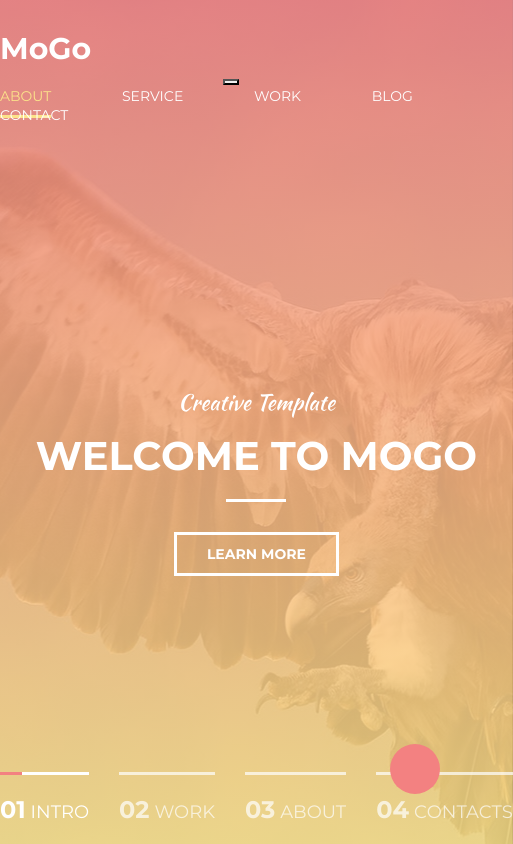
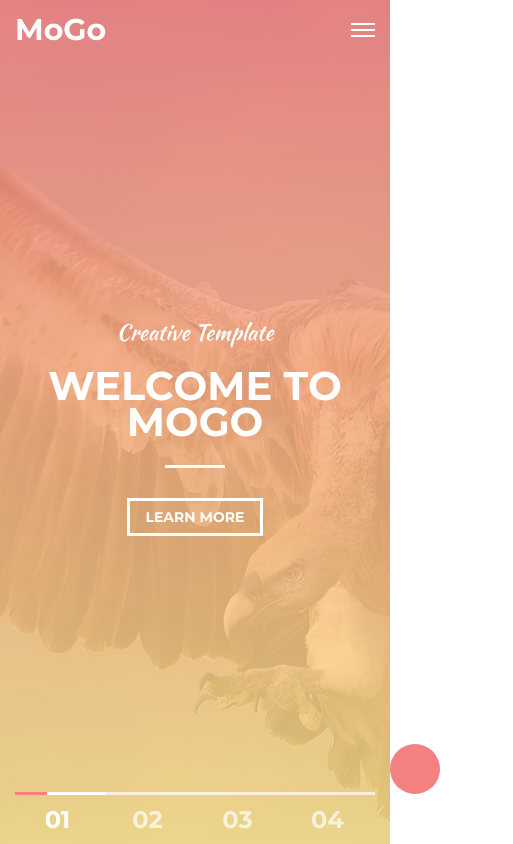
Before and after one commit to Nailheart/Mogo, a website: page src/index.html in a window 390 px wide. Shown: the whole page, 513 px wide, since content can reach past the window. Drawn offline with nearby package versions, Linux system fonts and the light colour scheme; files that its build step writes are made by us from their sources.

Commit message:
Адаптив header

```diff
--- a/src/index.html
+++ b/src/index.html
@@ -73,29 +73,30 @@
             <li class="nav__item">
               <a class="nav__link" href="#">Contact</a>
             </li>
-          </ul>
 
-          <div class="cart nav__cart">
-            <button class="cart__button" type="button" aria-label="Cart">
-              <svg class="cart__button-icon" width="18" height="15">
+            <li class="nav__item nav__item--cart">
+              <a class="nav__link" href="#" aria-label="Cart">
+                <svg class="nav__link-icon" width="18" height="15">
                   <use href="img/sprite.svg#cart"></use>
                 </svg>
-            </button>
-          </div>
+              </a>
+            </li>
 
-          <div class="search nav__search">
-            <button class="search__button" type="button" aria-label="Search">
-              <svg class="search__button-icon" width="18" height="18">
+            <li class="nav__item">
+              <a class="nav__link" href="#" aria-label="Search">
+                <svg class="nav__link-icon" width="18" height="18">
                   <use href="img/sprite.svg#search"></use>
                 </svg>
-            </button>
-          </div>
+              </a>
+            </li>
+          </ul>
         </nav>
       </div>
 
       <h1 class="visually-hidden">Mogo - Creative Template</h1>
 
       <div class="intro">
+        <div class="intro__wrap">
           <div class="intro__slide intro__slide--active">
             <span class="intro__subtitle">Creative Template</span>
             <h2 class="intro__title">Welcome to MoGo</h2>
@@ -120,8 +121,10 @@
             <a class="button" href="#footer">learn more</a>
           </div>
         </div>
+      </div>
 
       <div class="intro__control">
+        <div class="intro__control-wrap">
           <button class="intro__control-button intro__control-button--active" type="button">
             <span class="intro__control-number">01</span>Intro
           </button>
@@ -134,6 +137,7 @@
           <button class="intro__control-button" type="button">
             <span class="intro__control-number">04</span>Contacts
           </button>
+        </div>
       </div>
 
     </div>
--- a/src/sass/blocks/buttons.scss
+++ b/src/sass/blocks/buttons.scss
@@ -4,19 +4,23 @@
 	font-size: 14px;
 	font-weight: 700;
 	text-transform: uppercase;
-
-	padding: 10px 30px;
+	padding: 7px 15px;
 	background: none;
 	border: 3px solid var(--color-white);
 	transition: .2s;
 
 	&:hover,
 	&:focus {
-		color: var(--color-red);
-		border-color: var(--color-red);
+    color: var(--color-black);
+    background-color: var(--color-white);
+    border-color: var(--color-red);
 	}
 
 	&:active {
 		opacity: .8;
 	}
+
+  @media (min-width: $tablet-width) {
+    padding: 10px 30px;
+  }
 }
--- a/src/sass/blocks/cart.scss
+++ /dev/null
@@ -1,4 +0,0 @@
-.cart__button {
-  @include resetButton;
-  @include hoverHeaderNav;
-}
--- a/src/sass/blocks/header.scss
+++ b/src/sass/blocks/header.scss
@@ -13,23 +13,27 @@
 
   display: grid;
   align-content: space-between;
-  min-height: 100vh;
-  padding-top: 30px;
+  height: 100vh;
+  min-height: 360px;
   box-sizing: border-box;
+
+  @media (min-width: $desktop-width) {
+    min-height: 760px;
+    padding-top: 24px;
+    padding-left: 0;
+    padding-right: 0;
+  }
 }
 
 .header__top {
-  @include flex;
+  display: flex;
+  justify-content: space-between;
+  align-items: center;
+  flex-wrap: wrap;
+  padding-top: 15px;
+  padding-bottom: 15px;
+
+  @media (min-width: $tablet-width) {
+    align-items: baseline;
+  }
 }
-
-.header__top-wrap {
-  display: flex;
-}
-
-.header__nav {
-  margin-right: 50px;
-}
-
-.header__cart {
-  margin-right: 40px;
-}
--- a/src/sass/blocks/intro.scss
+++ b/src/sass/blocks/intro.scss
@@ -3,24 +3,20 @@
   margin-left: auto;
   margin-right: auto;
   overflow: hidden;
-  position: relative;
 
-  @media (min-width: $laptop-width) {}
+  @media (min-width: $tablet-width) {
+    width: 75%;
+  }
+}
+
+.intro__wrap {
+  display: flex;
+  width: 100%;
 }
 
 .intro__slide {
-  position: absolute;
-  top: 0;
-  left: 0;
-  opacity: 0;
-  transition: .5s linear;
-  transform: translateX(100%);
-
-  &--active {
-    position: static;
-    opacity: 1;
-    transform: translateX(0);
-  }
+  flex-shrink: 0;
+  width: 100%;
 }
 
 .intro__title {
@@ -40,12 +36,19 @@
   }
 
   @media (min-width: $tablet-width) {
-    font-size: 150px;
+    font-size: 80px;
+    margin-bottom: 35px;
+  }
+  @media (min-width: $laptop-width) {
+    font-size: 120px;
     margin-bottom: 50px;
 
     &::after {
       margin-top: 70px;
     }
+  }
+  @media (min-width: $desktop-width) {
+    font-size: 150px;
   }
 }
 
@@ -56,30 +59,41 @@
   margin-bottom: 20px;
 
   @media (min-width: $tablet-width) {
+    font-size: 32px;
+    margin-bottom: 30px;
+  }
+  @media (min-width: $laptop-width) {
+    font-size: 52px;
+  }
+  @media (min-width: $desktop-width) {
     font-size: 72px;
-    margin-bottom: 30px;
   }
 }
 
 .intro__control {
+  width: 100%;
+  overflow: hidden;
+}
+
+.intro__control-wrap {
   display: grid;
   grid-template-columns: repeat(4, 1fr);
-  gap: 30px;
+  width: 100%;
+  transform: none !important;
 }
 
 .intro__control-button {
   @include resetButton;
 
   color: var(--color-white);
-  font-size: 18px;
-  text-align: left;
+  font-size: 0;
   text-transform: uppercase;
-  padding-top: 20px;
-  padding-bottom: 20px;
+  padding-top: 10px;
+  padding-bottom: 10px;
   border-top: 3px solid var(--color-white);
-  transition: 0.2s;
+  transition: .2s;
   cursor: pointer;
-  opacity: 0.7;
+  opacity: .7;
   position: relative;
 
   &:hover,
@@ -92,23 +106,31 @@
 
     &::before {
       content: "";
-      width: 25%;
+      width: 35%;
       height: 3px;
       background-color: var(--color-red);
       position: absolute;
       top: -3px;
       left: 0;
     }
+
+    &:hover,
+    &:focus {
+      color: var(--color-white);
+      border-color: var(--color-white);
+    }
   }
 
-  @media (max-width: 320px) {
-    font-size: 12px;
-    text-align: center;
-    padding-top: 10px;
-    padding-bottom: 10px;
+  @media (min-width: $tablet-width) {
+    font-size: 18px;
+    text-align: left;
+    padding-top: 20px;
+    padding-bottom: 20px;
 
-    .intro__control-number {
-      display: none;
+    &--active {
+      &::before {
+        width: 25%;
+      }
     }
   }
 }
--- a/src/sass/blocks/logo.scss
+++ b/src/sass/blocks/logo.scss
@@ -2,5 +2,7 @@
 	color: var(--color-white);
 	font-size: 30px;
 	font-weight: 700;
-	transition: .2s;
+  line-height: 1;
+  position: relative;
+  z-index: 10;
 }
--- a/src/sass/blocks/nav.scss
+++ b/src/sass/blocks/nav.scss
@@ -1,19 +1,112 @@
+.nav {
+  display: flex;
+  align-items: center;
+
+  &--opened {
+    flex-direction: column;
+    padding-top: 60px;
+    background-color: var(--color-dark-red);
+    position: absolute;
+    top: 0;
+    left: 0;
+    right: 0;
+    z-index: 9;
+
+    .nav__toggle {
+      position: absolute;
+      top: 21px;
+      right: 15px;
+    }
+
+    .nav__toggle-item {
+      height: 0;
+
+      &::before { transform: rotate(45deg); }
+      &::after { transform: rotate(-45deg); }
+    }
+
     .nav__list {
-	@include flex;
-  @include reset-ul;
+      display: flex;
+      flex-direction: column;
+      width: 100%;
     }
 
     .nav__item {
-	margin-right: 50px;
+      margin-right: 0;
+    }
+
+    .nav__link {
+      text-align: left;
+      padding-top: 8px;
+      padding-left: 20px;
+      padding-right: 20px;
+    }
+  }
+
+  @media (min-width: $tablet-width) {
+    display: flex;
+  }
+  @media (min-width: $laptop-width) {
+    .nav__toggle {
+      display: none;
+    }
+
+    .nav__list {
+      display: flex;
+    }
+  }
+}
+
+.nav__toggle {
+  @include resetButton;
+
+  width: 24px;
+  height: 16px;
+}
+
+.nav__toggle-item {
+  display: block;
+  height: 2px;
+  background-color: var(--color-white);
+  position: relative;
+
+  &::before,
+  &::after {
+    content: "";
+    width: 100%;
+    height: 2px;
+    background-color: inherit;
+    transition: .2s;
+    position: absolute;
+    left: 0;
+  }
+
+  &::before { transform: translateY(-6px); }
+  &::after { transform: translateY(6px); }
+}
+
+.nav__list {
+  @include reset-ul;
+
+  display: none;
+}
+
+.nav__item {
+  margin-right: 56px;
 
   &:last-child {
     margin-right: 0;
+  }
+
+  &--cart {
+    margin-right: 40px;
   }
 }
 
 .nav__link {
   @include hoverHeaderNav;
 
+  display: block;
   color: var(--color-white);
   font-size: 14px;
   text-transform: uppercase;
@@ -23,3 +116,13 @@
     border-color: var(--color-yellow);
   }
 }
+
+.nav__cart {
+  display: none;
+  margin-left: 50px;
+  margin-right: 40px;
+}
+
+.nav__search {
+  display: none;
+}
--- a/src/sass/blocks/search.scss
+++ /dev/null
@@ -1,4 +0,0 @@
-.search__button {
-  @include resetButton;
-  @include hoverHeaderNav;
-}
--- a/src/sass/common/mixins.scss
+++ b/src/sass/common/mixins.scss
@@ -2,6 +2,13 @@
   max-width: 1200px;
   margin-left: auto;
   margin-right: auto;
+  padding-left: 15px;
+  padding-right: 15px;
+
+  @media (min-width: $desktop-width) {
+    padding-left: 30px;
+    padding-right: 30px;
+  }
 }
 
 @mixin flex {
@@ -28,7 +35,7 @@
 
 @mixin hoverHeaderNav {
   color: var(--color-white);
-  padding-bottom: 10px;
+  padding-bottom: 8px;
   border-bottom: 3px solid transparent;
   transition: .2s;
 
--- a/src/sass/common/variables.scss
+++ b/src/sass/common/variables.scss
@@ -14,7 +14,7 @@ $simple-white: #f5f5f5;
 $border-color: #e5e5e5;
 $yellow: #fce38a;
 $red: #f38181;
-$dark-red: #a5534a;
+$dark-red: #eb8b8d;
 $green: #95e1d3;
 $light-green: #eaffd0;
 
--- a/src/sass/style.scss
+++ b/src/sass/style.scss
@@ -12,8 +12,6 @@
 @import "blocks/header.scss";
 @import "blocks/logo.scss";
 @import "blocks/nav.scss";
-@import "blocks/cart.scss";
-@import "blocks/search.scss";
 @import "blocks/intro.scss";
 @import "blocks/buttons.scss";
 @import "blocks/about.scss";
```
Also changed, not shown: src/js/main.js (+52 -17 lines). Lines whose indentation alone changed are shown as unchanged.
